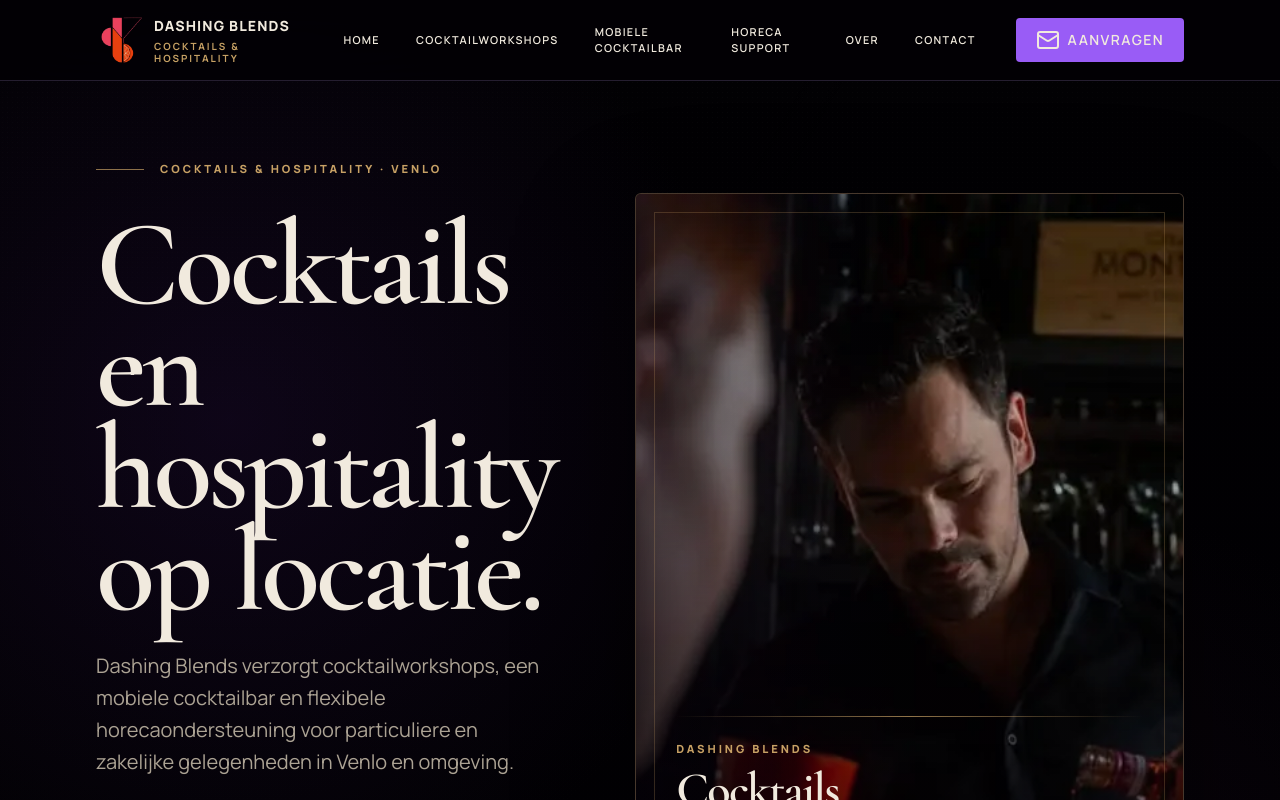
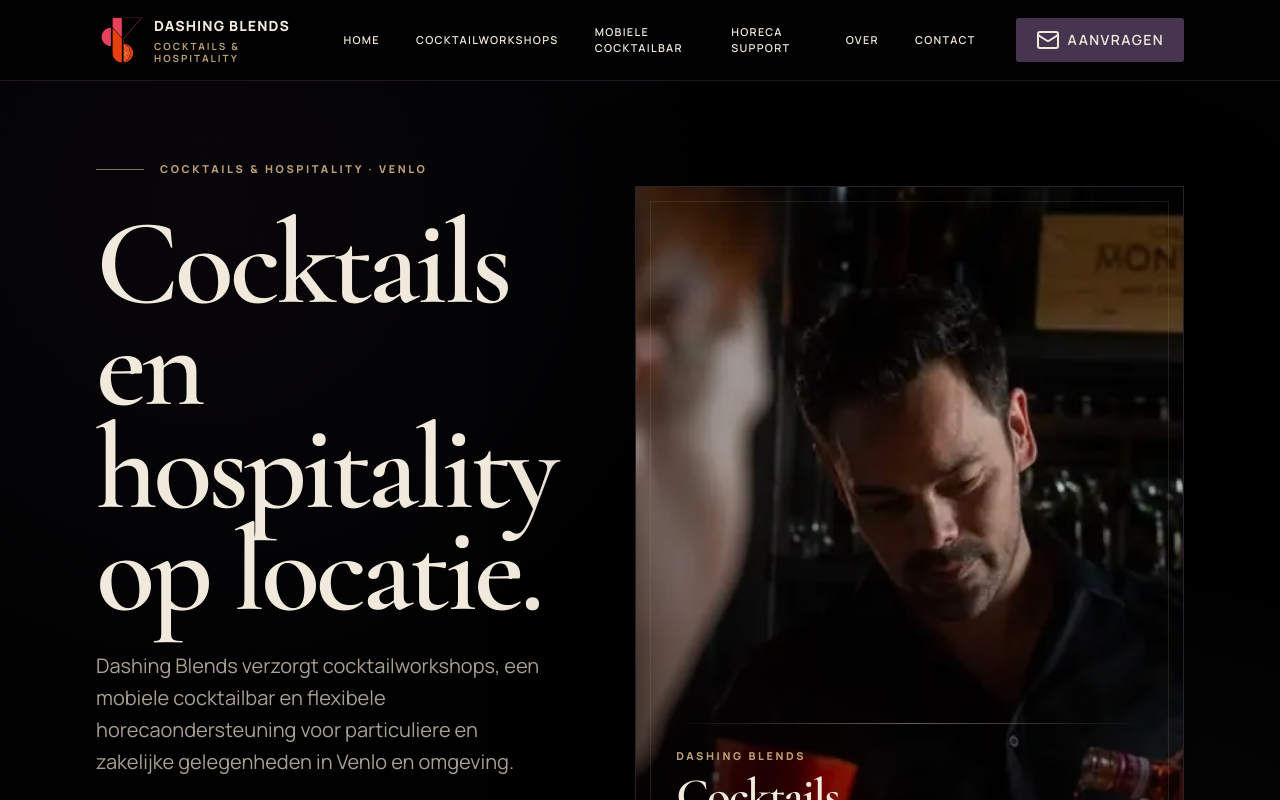
Before and after one commit to VolkerWillems/dashing-blends, a Next.js app: page / in a window 1280 px wide. Shown: the top 800 px of the page. Built offline with nearby package versions, Linux system fonts and the light colour scheme.

Commit message:
Refine palette gradients and editorial fade effects

```diff
--- a/app/globals.css
+++ b/app/globals.css
@@ -28,26 +28,26 @@
 }
 
 :root {
-  --background: oklch(0.085 0.018 302);
-  --foreground: oklch(0.94 0.018 82);
-  --card: oklch(0.135 0.026 304);
-  --card-foreground: oklch(0.95 0.018 82);
-  --popover: oklch(0.12 0.024 304);
-  --popover-foreground: oklch(0.95 0.018 82);
-  --primary: oklch(0.62 0.22 298);
-  --primary-foreground: oklch(0.98 0.004 290);
-  --secondary: oklch(0.73 0.09 78);
-  --secondary-foreground: oklch(0.11 0.014 300);
-  --muted: oklch(0.19 0.03 302);
-  --muted-foreground: oklch(0.72 0.024 82);
-  --accent: oklch(0.24 0.07 300);
+  --background: oklch(0.085 0.008 310);
+  --foreground: oklch(0.935 0.018 82);
+  --card: oklch(0.125 0.012 310);
+  --card-foreground: oklch(0.95 0.016 82);
+  --popover: oklch(0.115 0.012 310);
+  --popover-foreground: oklch(0.95 0.016 82);
+  --primary: oklch(0.36 0.052 315);
+  --primary-foreground: oklch(0.96 0.012 82);
+  --secondary: oklch(0.72 0.065 78);
+  --secondary-foreground: oklch(0.11 0.01 310);
+  --muted: oklch(0.175 0.016 310);
+  --muted-foreground: oklch(0.71 0.022 82);
+  --accent: oklch(0.2 0.025 312);
   --accent-foreground: oklch(0.94 0.018 82);
   --destructive: oklch(0.61 0.2 25);
   --destructive-foreground: oklch(0.98 0.01 78);
-  --border: oklch(0.31 0.045 302);
-  --input: oklch(0.2 0.035 302);
-  --ring: oklch(0.67 0.2 298);
-  --radius: 4px;
+  --border: oklch(0.265 0.022 312);
+  --input: oklch(0.18 0.018 312);
+  --ring: oklch(0.72 0.065 78);
+  --radius: 3px;
 }
 
 * {
@@ -58,28 +58,13 @@ html {
   scroll-behavior: smooth;
 }
 
-@media (prefers-reduced-motion: reduce) {
-  html {
-    scroll-behavior: auto;
-  }
-
-  *,
-  *::before,
-  *::after {
-    animation-duration: 0.01ms !important;
-    animation-iteration-count: 1 !important;
-    scroll-behavior: auto !important;
-    transition-duration: 0.01ms !important;
-  }
-}
-
 body {
   min-height: 100dvh;
   margin: 0;
   background:
-    radial-gradient(circle at 18% 8%, oklch(0.24 0.095 301 / 0.32), transparent 32rem),
-    radial-gradient(circle at 82% 18%, oklch(0.2 0.055 326 / 0.24), transparent 28rem),
-    linear-gradient(145deg, oklch(0.075 0.014 304), var(--background) 50%, oklch(0.105 0.024 290));
+    radial-gradient(circle at 16% 4%, oklch(0.31 0.055 315 / 0.12), transparent 32rem),
+    radial-gradient(circle at 88% 20%, oklch(0.72 0.065 78 / 0.055), transparent 30rem),
+    linear-gradient(145deg, oklch(0.072 0.006 310), var(--background) 52%, oklch(0.095 0.012 306));
   color: var(--foreground);
   font-family: var(--font-body), "Segoe UI", sans-serif;
   text-rendering: optimizeLegibility;
@@ -91,12 +76,12 @@ body::before {
   z-index: -1;
   pointer-events: none;
   content: "";
-  opacity: 0.22;
+  opacity: 0.16;
   background-image:
-    radial-gradient(circle at center, oklch(1 0 0 / 0.12) 0.6px, transparent 0.8px),
-    linear-gradient(120deg, transparent 42%, oklch(1 0 0 / 0.025) 50%, transparent 58%);
+    radial-gradient(circle at center, oklch(1 0 0 / 0.09) 0.55px, transparent 0.75px),
+    linear-gradient(118deg, transparent 43%, oklch(1 0 0 / 0.018) 50%, transparent 57%);
   background-size: 5px 5px, 100% 100%;
-  mask-image: linear-gradient(to bottom, black, transparent 92%);
+  mask-image: linear-gradient(to bottom, black, transparent 94%);
 }
 
 a {
@@ -105,7 +90,7 @@ a {
 }
 
 ::selection {
-  background: var(--primary);
+  background: oklch(0.48 0.07 315);
   color: var(--primary-foreground);
 }
 
@@ -122,77 +107,84 @@ a {
 }
 
 .eyebrow-copy {
-  font-size: 0.7rem;
+  font-size: 0.68rem;
   font-weight: 800;
-  letter-spacing: 0.26em;
+  letter-spacing: 0.24em;
   text-transform: uppercase;
 }
 
-.hero-visual {
+.soft-section {
   position: relative;
-  min-height: clamp(520px, 63vw, 820px);
-  overflow: hidden;
-  border: 1px solid oklch(0.73 0.09 78 / 0.32);
-  border-radius: var(--radius-lg);
-  background: var(--card);
-  box-shadow:
-    0 42px 120px oklch(0 0 0 / 0.46),
-    inset 0 0 0 1px oklch(1 0 0 / 0.035);
+  background:
+    radial-gradient(circle at 10% 20%, oklch(0.34 0.045 315 / 0.07), transparent 30rem),
+    linear-gradient(135deg, oklch(0.125 0.012 310 / 0.9), oklch(0.105 0.01 310 / 0.82));
 }
 
-.hero-visual::before {
+.soft-section::after {
   position: absolute;
-  inset: 18px;
-  z-index: 2;
+  inset: 0;
   pointer-events: none;
   content: "";
-  border: 1px solid oklch(0.73 0.09 78 / 0.24);
+  background: linear-gradient(90deg, transparent, oklch(0.72 0.065 78 / 0.022), transparent);
 }
 
-.hero-visual::after {
+.subtle-panel {
+  position: relative;
+  background:
+    linear-gradient(145deg, oklch(0.28 0.035 315 / 0.12), transparent 52%),
+    linear-gradient(180deg, oklch(0.145 0.014 310), var(--card));
+  box-shadow:
+    0 28px 80px oklch(0 0 0 / 0.24),
+    inset 0 1px 0 oklch(1 0 0 / 0.025);
+}
+
+.subtle-panel::before {
   position: absolute;
-  inset: 0;
-  z-index: 1;
+  inset: 10px;
   pointer-events: none;
   content: "";
-  background:
-    linear-gradient(180deg, oklch(0.07 0.02 300 / 0.08), oklch(0.07 0.02 300 / 0.14) 40%, oklch(0.07 0.02 300 / 0.9)),
-    linear-gradient(90deg, oklch(0.12 0.05 300 / 0.5), transparent 52%);
+  border: 1px solid oklch(0.72 0.065 78 / 0.08);
 }
 
+.hero-visual,
+.page-hero-image,
 .image-frame {
   position: relative;
   overflow: hidden;
   border: 1px solid var(--border);
   background: var(--card);
-  box-shadow: 0 28px 80px oklch(0 0 0 / 0.34);
+  box-shadow:
+    0 42px 120px oklch(0 0 0 / 0.4),
+    inset 0 0 0 1px oklch(1 0 0 / 0.025);
 }
 
-.image-frame::after {
+.hero-visual {
+  min-height: clamp(540px, 64vw, 840px);
+}
+
+.page-hero-image {
+  min-height: clamp(520px, 62vw, 790px);
+}
+
+.image-frame::after,
+.page-hero-image::after,
+.hero-visual::after {
   position: absolute;
-  inset: 12px;
+  inset: 14px;
+  z-index: 2;
+  pointer-events: none;
+  content: "";
+  border: 1px solid oklch(0.72 0.065 78 / 0.14);
+}
+
+.editorial-overlay {
+  position: absolute;
+  inset: 0;
   z-index: 1;
   pointer-events: none;
-  content: "";
-  border: 1px solid oklch(0.73 0.09 78 / 0.2);
-}
-
-.vintage-panel {
-  position: relative;
   background:
-    linear-gradient(145deg, oklch(0.19 0.05 303 / 0.7), transparent 55%),
-    var(--card);
-  box-shadow:
-    0 30px 90px oklch(0 0 0 / 0.28),
-    inset 0 1px 0 oklch(1 0 0 / 0.04);
-}
-
-.vintage-panel::before {
-  position: absolute;
-  inset: 10px;
-  pointer-events: none;
-  content: "";
-  border: 1px solid oklch(0.73 0.09 78 / 0.14);
+    linear-gradient(180deg, oklch(0.07 0.008 310 / 0.04), transparent 35%, oklch(0.065 0.008 310 / 0.82)),
+    linear-gradient(90deg, oklch(0.14 0.025 315 / 0.2), transparent 58%);
 }
 
 .service-card {
@@ -200,7 +192,55 @@ a {
 }
 
 .gold-rule {
-  background: linear-gradient(90deg, transparent, oklch(0.73 0.09 78 / 0.72), transparent);
+  background: linear-gradient(90deg, transparent, oklch(0.72 0.065 78 / 0.58), transparent);
+}
+
+.fade-up {
+  transform: translateZ(0);
+}
+
+@supports (animation-timeline: view()) {
+  .fade-up {
+    opacity: 0;
+    transform: translateY(24px);
+    animation: editorial-reveal linear both;
+    animation-timeline: view();
+    animation-range: entry 5% cover 28%;
+  }
+}
+
+@keyframes editorial-reveal {
+  from {
+    opacity: 0;
+    transform: translateY(24px);
+    filter: blur(3px);
+  }
+  to {
+    opacity: 1;
+    transform: translateY(0);
+    filter: blur(0);
+  }
+}
+
+@media (prefers-reduced-motion: reduce) {
+  html {
+    scroll-behavior: auto;
+  }
+
+  *,
+  *::before,
+  *::after {
+    animation-duration: 0.01ms !important;
+    animation-iteration-count: 1 !important;
+    scroll-behavior: auto !important;
+    transition-duration: 0.01ms !important;
+  }
+
+  .fade-up {
+    opacity: 1 !important;
+    transform: none !important;
+    filter: none !important;
+  }
 }
 
 @media (max-width: 1024px) {
@@ -214,7 +254,12 @@ a {
     width: calc(100% - 28px);
   }
 
-  .hero-visual {
+  .hero-visual,
+  .page-hero-image {
     min-height: 520px;
   }
+
+  .eyebrow-copy {
+    letter-spacing: 0.18em;
+  }
 }
```
